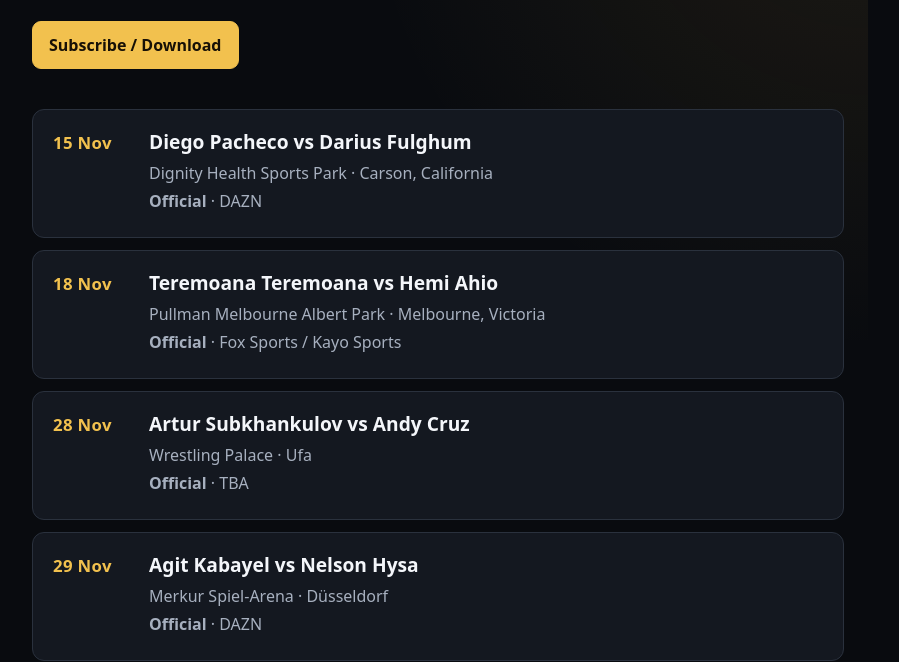
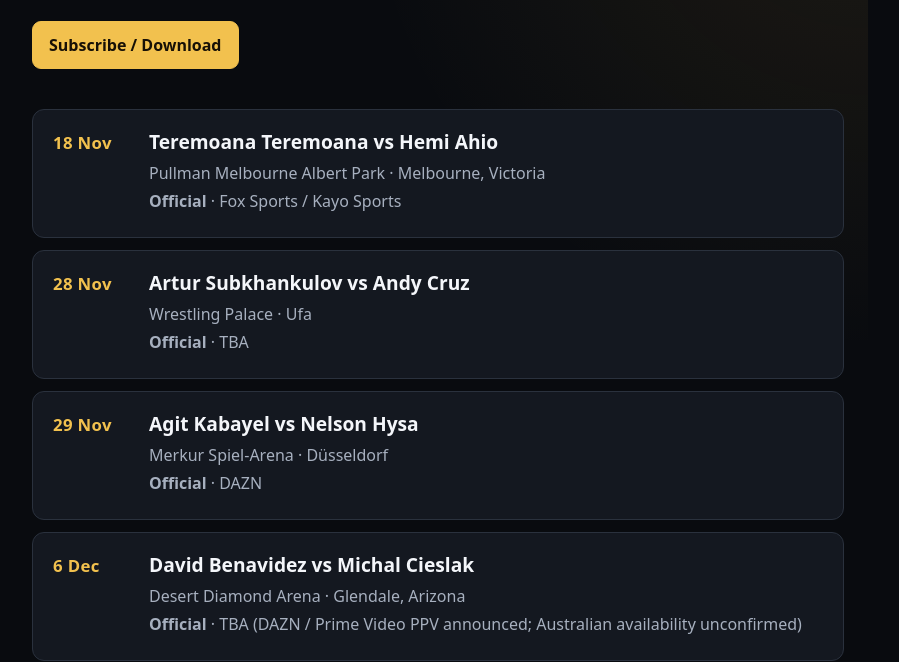
Before and after one commit to jk-0087/major-boxing-calendar, a plain HTML site: page index.html in a window 1280 px wide. Shown: the part 161-823 px from the top of the page, without its empty margins (202-1101 px from the left). Drawn offline with Linux system fonts and the light colour scheme.

Commit message:
Automatically update boxing discovery results

```diff
--- a/index.html
+++ b/index.html
@@ -75,7 +75,6 @@ main { display: grid; gap: 12px; }
 <a class="button" href="major-boxing-calendar.ics">Subscribe / Download</a>
 </header>
 <main>
-<article class="event"><div class="date">15 Nov</div><div><h2>Diego Pacheco vs Darius Fulghum</h2><p>Dignity Health Sports Park · Carson, California</p><p><strong>Official</strong> · DAZN</p></div></article>
 <article class="event"><div class="date">18 Nov</div><div><h2>Teremoana Teremoana vs Hemi Ahio</h2><p>Pullman Melbourne Albert Park · Melbourne, Victoria</p><p><strong>Official</strong> · Fox Sports / Kayo Sports</p></div></article>
 <article class="event"><div class="date">28 Nov</div><div><h2>Artur Subkhankulov vs Andy Cruz</h2><p>Wrestling Palace · Ufa</p><p><strong>Official</strong> · TBA</p></div></article>
 <article class="event"><div class="date">29 Nov</div><div><h2>Agit Kabayel vs Nelson Hysa</h2><p>Merkur Spiel-Arena · Düsseldorf</p><p><strong>Official</strong> · DAZN</p></div></article>
```
